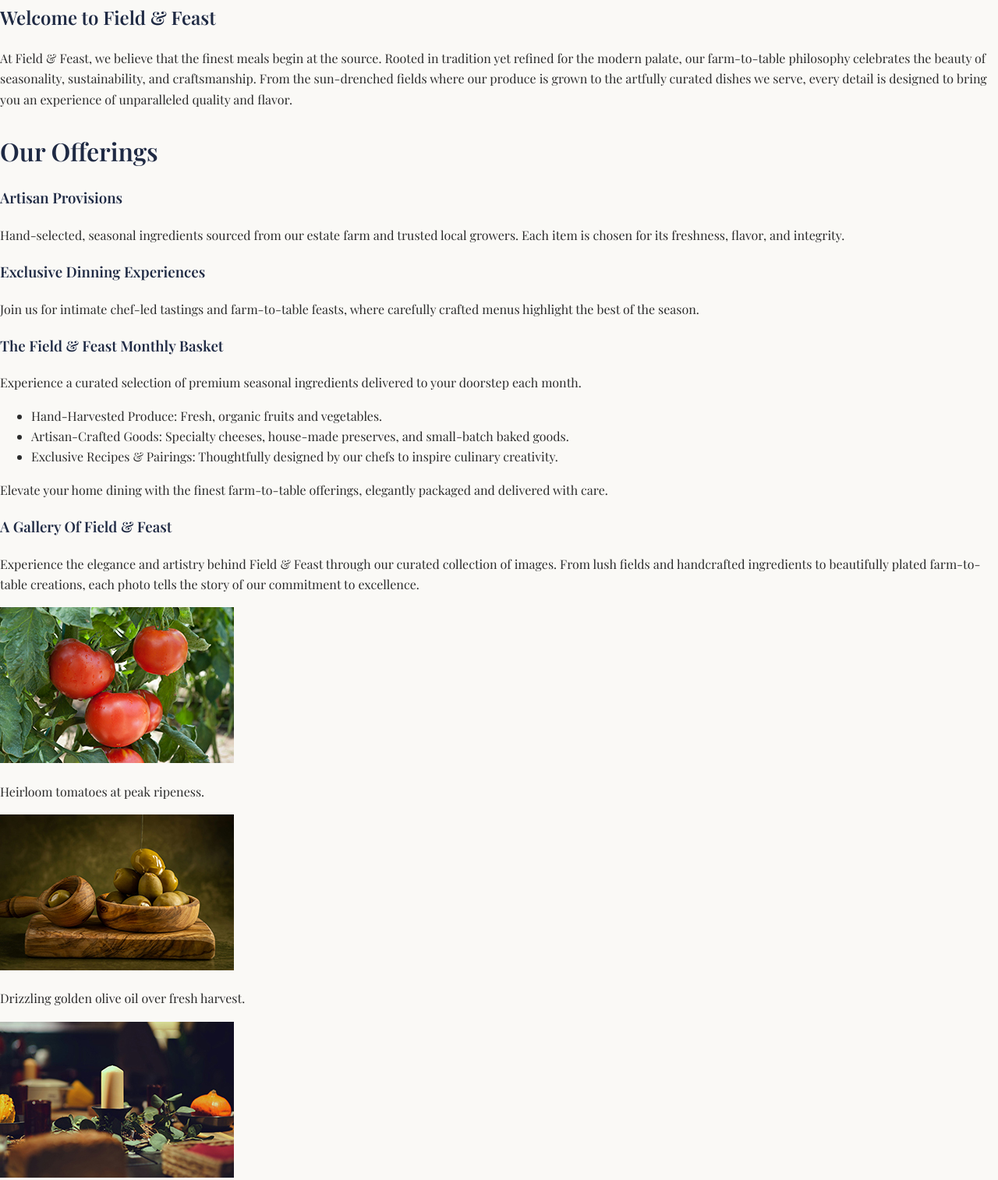
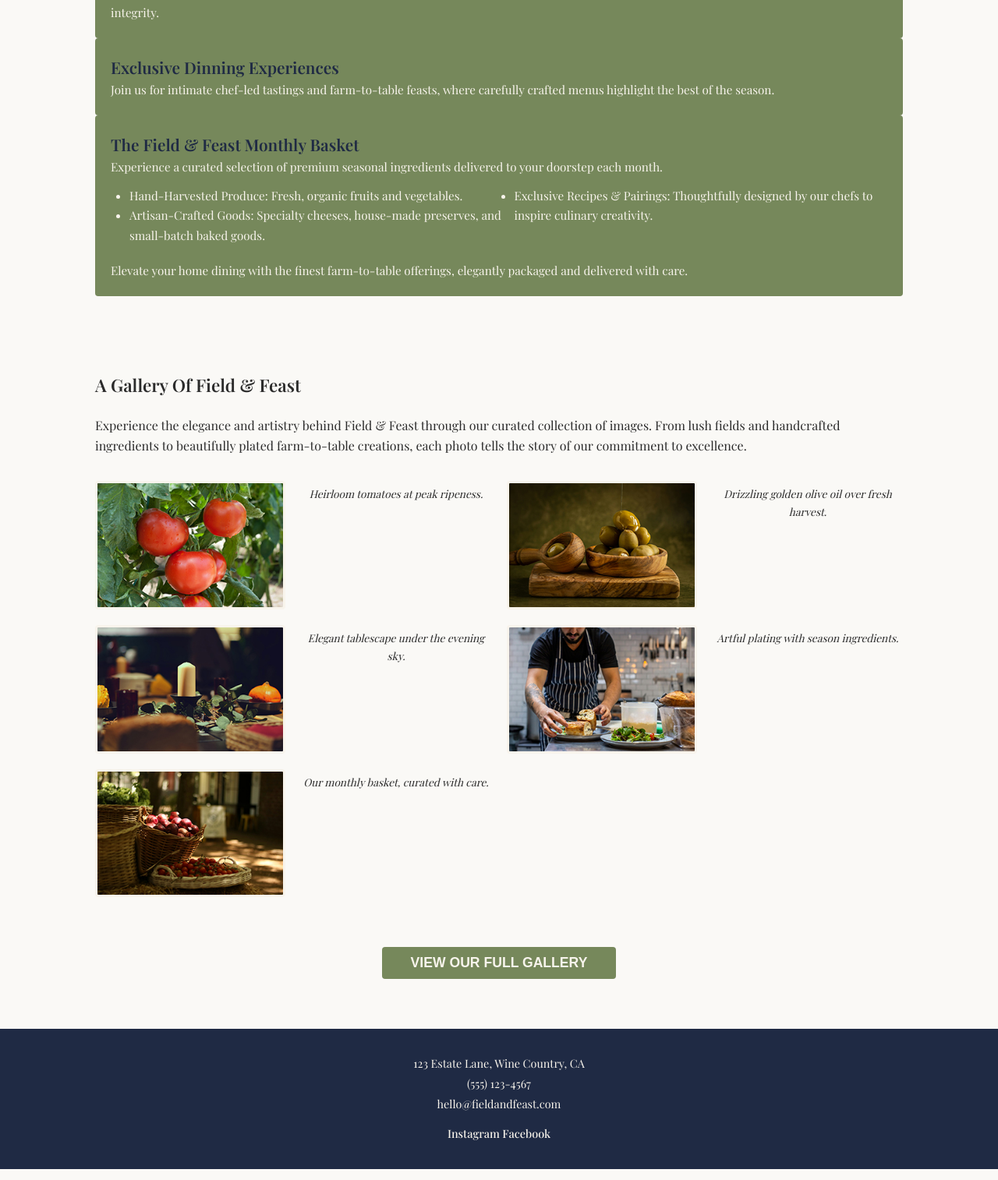
Before and after one commit to cjburne2-ui/fieldandfeast, a plain HTML site: page index.html in a window 1280 px wide. Shown: the part 954-2468 px from the top of the page at 78% size. Drawn offline with nearby package versions, Linux system fonts and the light colour scheme; a web font is replaced by a local one.

Commit message:
changes made to html and css

```diff
--- a/index.html
+++ b/index.html
@@ -17,6 +17,7 @@
         <div class="header">
         <h1> Field & Feast</h1>
         <p>Harvested with Care, Served with Elegance</p>
+
         <ul>
             <li>About Us</li>
             <li>Offerings</li>
@@ -24,19 +25,22 @@
         </ul>
         </div>
         <main>
-            <div class="Welcome">
+            <section id="Welcome">
             <h2>Welcome to Field & Feast</h2>
             <p>At Field & Feast, we believe that the finest meals begin at the source. Rooted in tradition yet refined for the modern palate, our farm-to-table philosophy celebrates the beauty of seasonality, sustainability, and craftsmanship. From the sun-drenched fields where our produce is grown to the artfully curated dishes we serve, every detail is designed to bring you an experience of unparalleled quality and flavor.</p>
-            </div>
+            </section>
 
-            <div class="offerings">
+            <section id="offerings">
             <h2>Our Offerings</h2>
+            <div class="offering-box">
             <h3>Artisan Provisions</h3>
             <p>Hand-selected, seasonal ingredients sourced from our estate farm and trusted local growers. Each item is chosen for its freshness, flavor, and integrity.</p>
-
+            </div>
+            <div class="offering-box">
             <h3>Exclusive Dinning Experiences</h3>
             <p>Join us for intimate chef-led tastings and farm-to-table feasts, where carefully crafted menus highlight the best of the season.</p>
-
+            </div>
+            <div class="offering-box monthly-basket">
             <h3>The Field & Feast Monthly Basket</h3>
             <p>Experience a curated selection of premium seasonal ingredients delivered to your doorstep each month.</p>
             <ul>
@@ -46,11 +50,12 @@
             </ul>
             <p>Elevate your home dining with the finest farm-to-table offerings, elegantly packaged and delivered with care.</p>
             </div>
+            </section>
 
-            <div class="agallery">
+            <section id="agallery">
                 <h3>A Gallery Of Field & Feast</h3>
                 <p>Experience the elegance and artistry behind Field & Feast through our curated collection of images. From lush fields and handcrafted ingredients to beautifully plated farm-to-table creations, each photo tells the story of our commitment to excellence.</p>
-
+                <div class="gallery-grid">
                 <img src="images/tomatoes-300w.jpg" alt="Heirloom tomatoes">
                 <p>Heirloom tomatoes at peak ripeness.</p>
 
@@ -66,12 +71,12 @@
 
                 <img src="images/basket-300w.jpg" alt="monthly basket">
                 <p>Our monthly basket, curated with care.</p>
+                </div>
 
-
+            </section>
+            <div class="gallery-button">
+            <button>View Our Full Gallery</button>
             </div>
-
-            <button>View Our Full Gallery</button>
-
 
 
 
--- a/styles.css
+++ b/styles.css
@@ -1,23 +1,31 @@
-/* --------------------------------------------- */
-/* IMPORTED FONTS */
-/* --------------------------------------------- */
+/* Christopher Burnett */
+
+/* Imported Fonts */
 @import url('https://fonts.googleapis.com/css2?family=Playfair+Display:ital,wght@0,400..900;1,400..900&display=swap');
 
-/* --------------------------------------------- */
-/* ROOT VARIABLES */
-/* --------------------------------------------- */
-:root {
+
+/* CSS Reset */
+*{
+
+    margin: 0;
+    padding: 0;
+    box-sizing: border-box;
+
+
+}
+
+
+/* COLORS */
+:root{
+    --midnight-blue: #1f2a44;
+    --olive-green: #76885b;
+    --champagne-gold: #e5c185;
+    --linen: #f8f4ec;
+    --dark-charcoal: #2b2b2b;
+    --soft-white: #faf9f6;
+
     --ff-heading: "Playfair Display", serif;
-    --ff-body: "Playfair Display", serif;
-
-    /* COLOR PALETTE */
-    --midnight-blue: #1F2A44;
-    --olive-green: #76885B;
-    --champagne-gold: #E5C185;
-    --linen: #F8F4EC;
-    --dark-charcoal: #2B2B2B;
-    --soft-white: #FAF9F6;
-
+    --ff-body:"Playfair Display", serif;
     --border-width: 3px;
     --max-width: 1100px;
 
@@ -25,11 +33,9 @@
     --space-m: 1.25rem;
     --space-l: 2rem;
     --space-xl: 4rem;
+
 }
 
-/* --------------------------------------------- */
-/* GLOBAL */
-/* --------------------------------------------- */
 body {
     background: var(--soft-white);
     font-family: var(--ff-body);
@@ -44,212 +50,250 @@ h1, h2, h3 {
     font-weight: 600;
 }
 
-section {
-    max-width: var(--max-width);
-    margin: 0 auto;
-    padding: var(--space-xl) var(--space-m);
+h2 {
+    font-size: 1.8rem;
+    margin-bottom: var(--space-m);
 }
 
-/* --------------------------------------------- */
-/* HEADER HERO */
-/* --------------------------------------------- */
-.header {
-    background: var(--midnight-blue);
+h3 {
+    font-size: 1.2rem;
+}
+
+p {
+    margin-bottom: var(--space-m);
+}
+
+
+
+section {
+max-width: var(--max-width);
+margin: 0 auto;
+padding:var(--space-xl) var(--space-m);
+}
+
+.header,
+.logo {
+    background-color: var(--midnight-blue);
+}
+
+.logo {
+    text-align: center;
     padding: var(--space-xl) 0 var(--space-l);
-    text-align: center;
     color: var(--champagne-gold);
 }
 
-.header img {
-    height: 160px;
+.logo img {
+    width: 100px;
+    height: auto;
     display: block;
-    margin: 0 auto var(--space-m);
+    margin: 0 auto var(--space-s);
 }
 
-.header-title {
-    font-size: 3rem;
-    color: var(--soft-white);
-    margin-bottom: 0.25rem;
+.header h1 {
+    font-size: 2.2rem;
+    margin: 0 ;
+    color: var(--linen);
+    text-align: center;
 }
 
-.header-subtitle {
-    font-size: 1.1rem;
+.header p {
     font-style: italic;
-    color: var(--champagne-gold);
+    font-size: 0.9rem;
+    text-align: center;
+    margin-top: var(--space-s);
+    margin-bottom: 0;
+    color: var(--linen);
 }
 
-/* --------------------------------------------- */
-/* NAVIGATION BAR */
-/* --------------------------------------------- */
-nav {
-    background: var(--champagne-gold);
-    padding: 1rem 0;
+.header ul {
+    list-style: none;
     display: flex;
-    justify-content: center;
-    gap: 6rem;
+    justify-content: space-around;
+    padding: 12px 0;
+    background-color: var(--champagne-gold);
+    margin: 0;
 }
 
-nav a {
-    text-decoration: none;
-    font-family: var(--ff-heading);
+.header li {
+    font-weight: 600;
+    font-size: 0.85rem;
     color: var(--dark-charcoal);
-    font-weight: 600;
-    font-size: 1.2rem;
+    text-transform: uppercase;
+    cursor: pointer;
+    padding: 5px 0;
 }
 
-/* --------------------------------------------- */
-/* WELCOME SECTION */
-/* --------------------------------------------- */
-.welcome h2 {
-    font-size: 2rem;
-    margin-bottom: 1rem;
+.header li:hover {
+    color: var(--midnight-blue);
 }
 
-.welcome p {
-    max-width: 900px;
+#welcome {
+    padding-top: var(--space-xl);
+
 }
 
-/* --------------------------------------------- */
-/* OFFERINGS SECTION */
-/* --------------------------------------------- */
-.offerings h2 {
-    font-size: 2rem;
-    margin-bottom: 1rem;
-}
-
-/* Two-card row */
-.offerings-grid {
-    display: grid;
-    grid-template-columns: 1fr 1fr;
-    gap: var(--space-l);
+#offerings h2 {
     margin-bottom: var(--space-l);
 }
 
-.card {
-    background: var(--linen);
-    padding: var(--space-l);
-    border-radius: 10px;
-    border: var(--border-width) solid var(--olive-green);
+.offering-box {
+    background-color: var(--olive-green);
+    color: var(--linen);
+    padding: var(--space-m);
+    border-radius: 4px;
 }
 
-.card h3 {
-    margin-top: 0;
-    font-size: 1.4rem;
-    color: var(--midnight-blue);
+.offering-box p {
+    font-size: 0.95rem;
+    margin-bottom: 0;
+
 }
 
-.card p {
-    margin-bottom: 0;
+.monthly-basket ul {
+    list-style-type: disc;
+    padding-left: 1.5rem;
+    margin: var(--space-s) 0 var(--space-m);
+    font-size: 0.95rem;
 }
 
-/* Large green box */
-.offerings-wide {
-    background: var(--olive-green);
-    color: white;
-    padding: var(--space-l);
-    border-radius: 10px;
-    border: var(--border-width) solid var(--olive-green);
+#agallery {
+    padding-top: var(--space-l);
+    padding-bottom: var(--space-l);
 }
 
-.offerings-wide h3 {
-    color: white;
+#agallery h3 {
+    color: var(--dark-charcoal);
     font-size: 1.4rem;
+    margin-top: 0;
+    margin-bottom: var(--space-m);
 }
 
-/* --------------------------------------------- */
-/* GALLERY SECTION */
-/* --------------------------------------------- */
-.gallery h2 {
-    font-size: 2rem;
-    margin-bottom: 1rem;
+#agallery p:first-of-type {
+    margin-bottom: var(--space-l);
 }
 
+
 .gallery-grid {
-    display: flex;
-    gap: 1rem;
+    display: grid;
+    grid-template-columns: 1fr;
+    gap: var(--space-m);
 }
 
-.gallery-card {
-    background: var(--linen);
-    border-radius: 10px;
-    border: var(--border-width) solid var(--champagne-gold);
-    width: 165px;
-    text-align: center;
-    padding-bottom: 1rem;
+
+.gallery-grid img {
+    width: 100%;
+    height: auto;
+    display: block;
+    margin-bottom: 0;
+    border-radius: 4px;
+    border: var(--border-width) solid var(--linen);
 }
 
-.gallery-card img {
-    width: 100%;
-    border-top-left-radius: 10px;
-    border-top-right-radius: 10px;
+.gallery-grid p {
+    font-style: italic;
+    font-size: 0.85rem;
+    color: var(--dark-charcoal);
+    text-align: center;
+    margin-top: 5px;
 }
 
-.gallery-card p {
-    padding: 0.5rem;
-    margin: 0;
-    font-size: 0.9rem;
+
+.gallery-button {
+    text-align: center;
 }
 
-.gallery-button-wrap {
-    text-align: center;
-    margin-top: var(--space-l);
-}
-
-.gallery-button {
-    background: var(--olive-green);
-    border: var(--border-width) solid var(--olive-green);
-    color: white;
-    font-family: var(--ff-heading);
-    padding: 0.75rem 2.5rem;
-    border-radius: 8px;
-    font-size: 1.1rem;
+.gallery-button button {
+    background-color: var(--olive-green);
+    color: var(--linen);
+    border: none;
+    padding: 10px 20px;
+    display: block;
+    width: 80%;
+    max-width: 300px;
+    margin: var(--space-l) auto var(--space-xl);
+    font-size: 1rem;
+    font-weight: 600;
+    text-transform: uppercase;
+    border-radius: 4px;
     cursor: pointer;
 }
 
-/* --------------------------------------------- */
-/* FOOTER */
-/* --------------------------------------------- */
-footer {
-    background: var(--midnight-blue);
-    text-align: center;
-    padding: 3rem 1rem;
-    color: var(--champagne-gold);
+.gallery-button button:hover {
+    background-color: var(--dark-charcoal);
 }
 
-footer a {
-    color: var(--champagne-gold);
-    text-decoration: none;
+footer {
+    background-color: var(--midnight-blue);
+    color: var(--linen);
+    padding: var(--space-l) 0;
+    text-align: center;
+    font-size: 0.9rem;
+    line-height: 1.8;
 }
 
-/* --------------------------------------------- */
-/* RESPONSIVE STYLES */
-/* --------------------------------------------- */
-
-/* 900px */
-@media (max-width: 900px) {
-    nav {
-        gap: 3rem;
-    }
-    .offerings-grid {
-        grid-template-columns: 1fr;
-    }
-    .gallery-grid {
-        flex-wrap: wrap;
-        justify-content: center;
-    }
+footer address {
+    font-style: normal;
 }
 
-/* 600px */
-@media (max-width: 600px) {
-    .header-title {
-        font-size: 2.3rem;
-    }
-    nav {
-        flex-direction: column;
-        gap: 1rem;
-    }
-    .gallery-grid {
-        flex-direction: column;
-        align-items: center;
-    }
+footer p {
+    color: var(--linen);
+    margin: var(--space-s) 0 0;
+    font-weight: 500;
 }
+
+@media (min-width: 600px) {
+  h2 {
+    font-size: 2rem;
+  }
+
+  h3 {
+    font-size: 1.3rem;
+  }
+
+  .header h1 {
+    font-size: 2.5rem;
+  }
+
+  .gallery-grid {
+    grid-template-columns: repeat(2, 1fr);
+  }
+
+  nav ul {
+    justify-content: center;
+    gap: var(--space-l);
+  }
+}
+
+/* MEDIA QUERY (large) */
+@media (min-width: 900px) {
+  section {
+    padding: var(--space-xl) var(--space-l);
+  }
+
+  .gallery-grid {
+    grid-template-columns: repeat(3, 1fr);
+  }
+
+  .monthly-basket ul {
+    columns: 2;
+  }
+}
+
+/* MEDIA QUERY (xl) */
+@media (min-width: 1200px) {
+  .gallery-grid {
+    grid-template-columns: repeat(4, 1fr);
+  }
+
+  .header h1 {
+    font-size: 3rem;
+  }
+
+  .logo img {
+    max-width: 140px;
+  }
+
+  .gallery-button button {
+    font-size: 1.1rem;
+  }
+}
```
